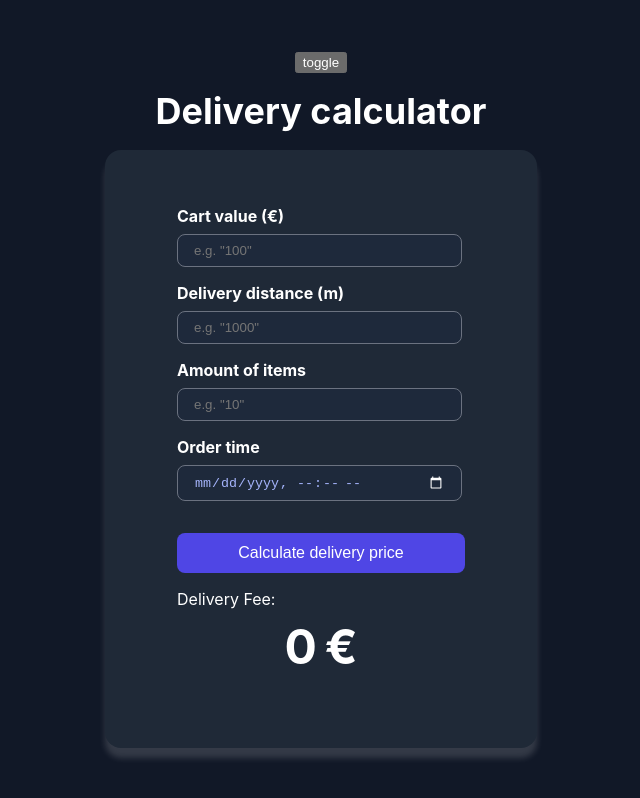
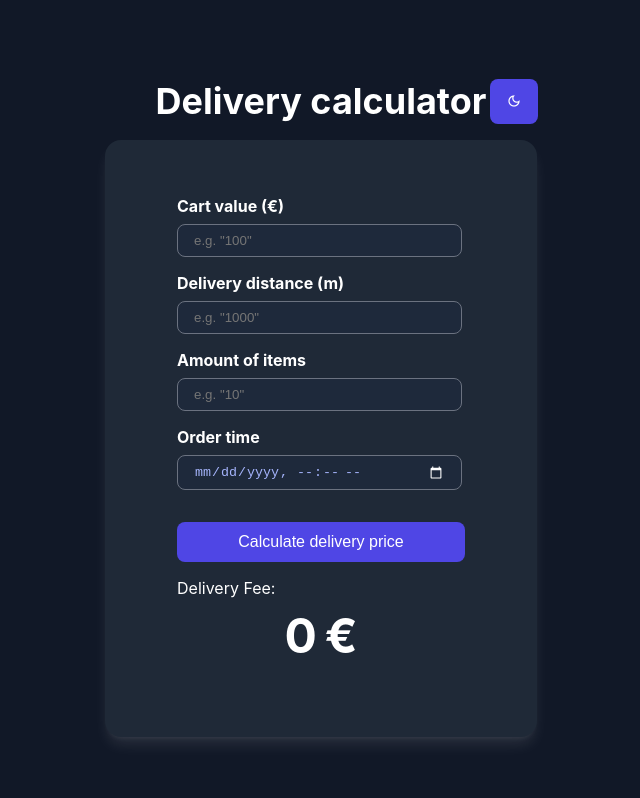
Before and after one commit to miofri/calculator-2024, a React (Create React App) app: page / in a window 1280 px wide. Shown: the whole page, without its empty margins (319-959 px from the left). Built offline with nearby package versions, Linux system fonts and the light colour scheme; the HTML template or start-up script is replaced by a standard one.

Commit message:
test live

```diff
--- a/public/index.html
+++ b/public/index.html
@@ -9,35 +9,18 @@
       name="description"
       content="Wolt Summer 2024 Engineering Internship Task" />
     <link rel="apple-touch-icon" href="%PUBLIC_URL%/logo192.png" />
-    <!--
-      manifest.json provides metadata used when your web app is installed on a
-      user's mobile device or desktop. See https://developers.google.com/web/fundamentals/web-app-manifest/
-    -->
     <link rel="manifest" href="%PUBLIC_URL%/manifest.json" />
-    <!--
-      Notice the use of %PUBLIC_URL% in the tags above.
-      It will be replaced with the URL of the `public` folder during the build.
-      Only files inside the `public` folder can be referenced from the HTML.
 
-      Unlike "/favicon.ico" or "favicon.ico", "%PUBLIC_URL%/favicon.ico" will
-      work correctly both with client-side routing and a non-root public URL.
-      Learn how to configure a non-root public URL by running `npm run build`.
-    -->
+    <!-- Google Icons -->
+    <!-- DarkMode toggle -->
+    <link rel="stylesheet"
+      href="https://fonts.googleapis.com/css2?family=Material+Symbols+Outlined:opsz,wght,FILL,GRAD@24,400,0,0" />
+
     <title>Delivery calculator</title>
   </head>
   <body>
     <noscript>You need to enable JavaScript to run this app.</noscript>
     <div id="root"></div>
-    <!--
-      This HTML file is a template.
-      If you open it directly in the browser, you will see an empty page.
-
-      You can add webfonts, meta tags, or analytics to this file.
-      The build step will place the bundled scripts into the <body> tag.
-
-      To begin the development, run `npm start` or `yarn start`.
-      To create a production bundle, use `npm run build` or `yarn build`.
-    -->
   </body>
 
 </html>
--- a/src/App.tsx
+++ b/src/App.tsx
@@ -1,26 +1,8 @@
 import React from 'react';
-import * as Styled from './ui-components/CalculatorUI';
 import { CalculatorMain } from './components/DeliveryFeeCalculator';
-import { ThemeProvider } from 'styled-components';
-import { darkStyledTheme, lightStyledTheme } from './styles/theme';
 
 function App() {
-	const [pageColorTheme, setPageColorTheme] = React.useState('dark');
-
-	const handleThemeToggle = () => {
-		setPageColorTheme(pageColorTheme === 'dark' ? 'light' : 'dark');
-	};
-
-	return (
-		<ThemeProvider
-			theme={pageColorTheme === 'dark' ? darkStyledTheme : lightStyledTheme}
-		>
-			<Styled.Bg>
-				<button onClick={() => handleThemeToggle()}>toggle</button>
-				<CalculatorMain />
-			</Styled.Bg>
-		</ThemeProvider>
-	);
+	return <CalculatorMain />;
 }
 
 export default App;
--- a/src/components/DeliveryFeeCalculator.tsx
+++ b/src/components/DeliveryFeeCalculator.tsx
@@ -5,6 +5,8 @@ import { formReducer } from '../reducers/formReducer';
 import { checkMinIsOne } from './utils/checkMinIsOne';
 import * as Styled from '../ui-components/CalculatorUI';
 import { Forms } from './FormInputs';
+import { ThemeProvider } from 'styled-components';
+import { darkStyledTheme, lightStyledTheme } from '../styles/theme';
 
 const STRINGS = {
 	TITLE: 'Delivery calculator',
@@ -24,7 +26,11 @@ const initialState: FormStates = {
 export const CalculatorMain = () => {
 	const [formData, setFormData] = useReducer(formReducer, initialState);
 	const [deliveryPrice, setDeliveryPrice] = React.useState(0);
+	const [pageColorTheme, setPageColorTheme] = React.useState('dark');
 
+	const handleThemeToggle = () => {
+		setPageColorTheme(pageColorTheme === 'dark' ? 'light' : 'dark');
+	};
 	const handleSubmit = (e: React.FormEvent<HTMLFormElement>) => {
 		e.preventDefault();
 		if (checkMinIsOne(formData)) {
@@ -35,8 +41,20 @@ export const CalculatorMain = () => {
 	};
 
 	return (
+		<ThemeProvider
+			theme={pageColorTheme === 'dark' ? darkStyledTheme : lightStyledTheme}
+		>
+			<Styled.BodyBackground>
 				<Styled.Container>
-			<Styled.Title>{STRINGS.TITLE}</Styled.Title>
+					<Styled.TitleContainer>
+						<Styled.Title>{STRINGS.TITLE}</Styled.Title>{' '}
+						<Styled.ThemeToggler
+							className="material-symbols-outlined"
+							onClick={() => handleThemeToggle()}
+						>
+							dark_mode
+						</Styled.ThemeToggler>
+					</Styled.TitleContainer>
 					<Styled.Form
 						onSubmit={(e: React.FormEvent<HTMLFormElement>) => handleSubmit(e)}
 					>
@@ -58,5 +76,7 @@ export const CalculatorMain = () => {
 						</Styled.Fieldset>
 					</Styled.Form>
 				</Styled.Container>
+			</Styled.BodyBackground>
+		</ThemeProvider>
 	);
 };
--- a/src/styles/theme.ts
+++ b/src/styles/theme.ts
@@ -5,7 +5,8 @@ export const darkStyledTheme = {
 	inputBackgroundColor: '#1e293b',
 	inputTextColor: '#a5b4fc',
 	formBackground: '#1f2937',
-	formBoxShadow: '0px 10px 6px rgba(255, 255, 255, 0.15)',
+	formBoxShadow:
+		'0 10px 15px -3px rgb(255 255 255 / 0.1), 0 4px 6px -4px rgb(255 255 255 / 0.1)',
 	text: '#fff',
 };
 
@@ -17,6 +18,6 @@ export const lightStyledTheme = {
 	inputTextColor: '#1e1b4b',
 	formBackground: '#e2e8f0',
 	formBoxShadow:
-		'0 10px 15px -3px rgb(0 0 0 / 0.1), 0 4px 6px -4px rgb(0 0 0 / 0.1);',
+		'0 10px 15px -3px rgb(0 0 0 / 0.1), 0 4px 6px -4px rgb(0 0 0 / 0.1)',
 	text: '#334155',
 };
--- a/src/ui-components/CalculatorUI.tsx
+++ b/src/ui-components/CalculatorUI.tsx
@@ -1,6 +1,6 @@
 import styled from 'styled-components';
 
-export const Bg = styled.div`
+export const BodyBackground = styled.div`
 	width: 100vw;
 	height: 100vh;
 	background-color: ${(props) => props.theme.bodyBackground};
@@ -86,11 +86,27 @@ export const Span = styled.span`
 	color: ${(props) => props.theme.text};
 	font-size: 1rem;
 `;
+
+export const ThemeToggler = styled(Button)`
+	width: fit-content;
+	padding: 0.5rem 1rem;
+	grid-area: button;
+`;
+
 export const Title = styled.h1`
 	font-style: bold;
 	font-size: 2.25rem;
 	line-height: 1.8rem;
 	color: ${(props) => props.theme.text};
+	width: fit-content;
+	grid-area: title;
+`;
+
+export const TitleContainer = styled.div`
+	width: 100%;
+	display: grid;
+	grid-template-columns: 1fr 6fr 1fr;
+	grid-template-areas: 'empty title button';
 `;
 
 export const TotalFeeContainer_Paragraph = styled.p`
```
Lines whose indentation alone changed are shown as unchanged.
